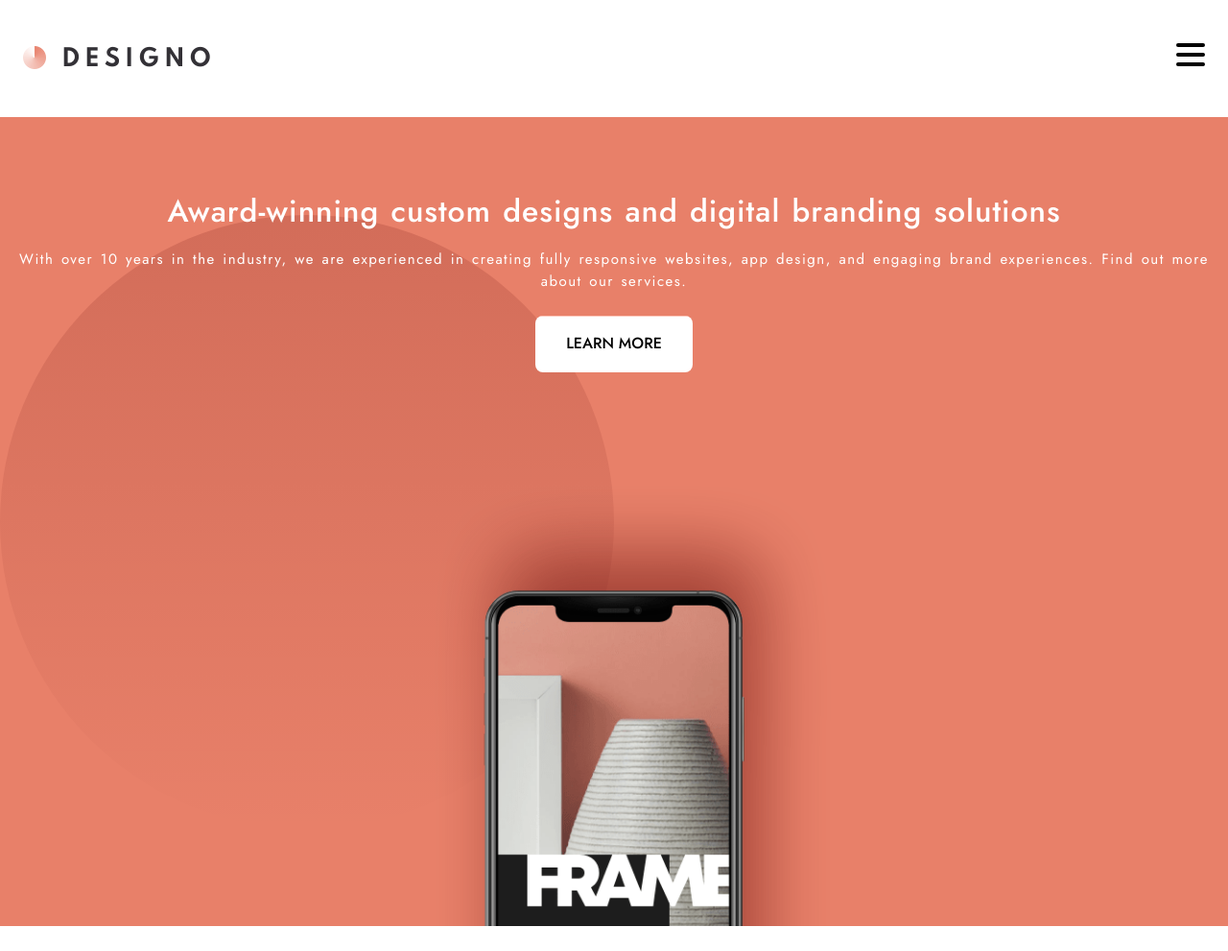
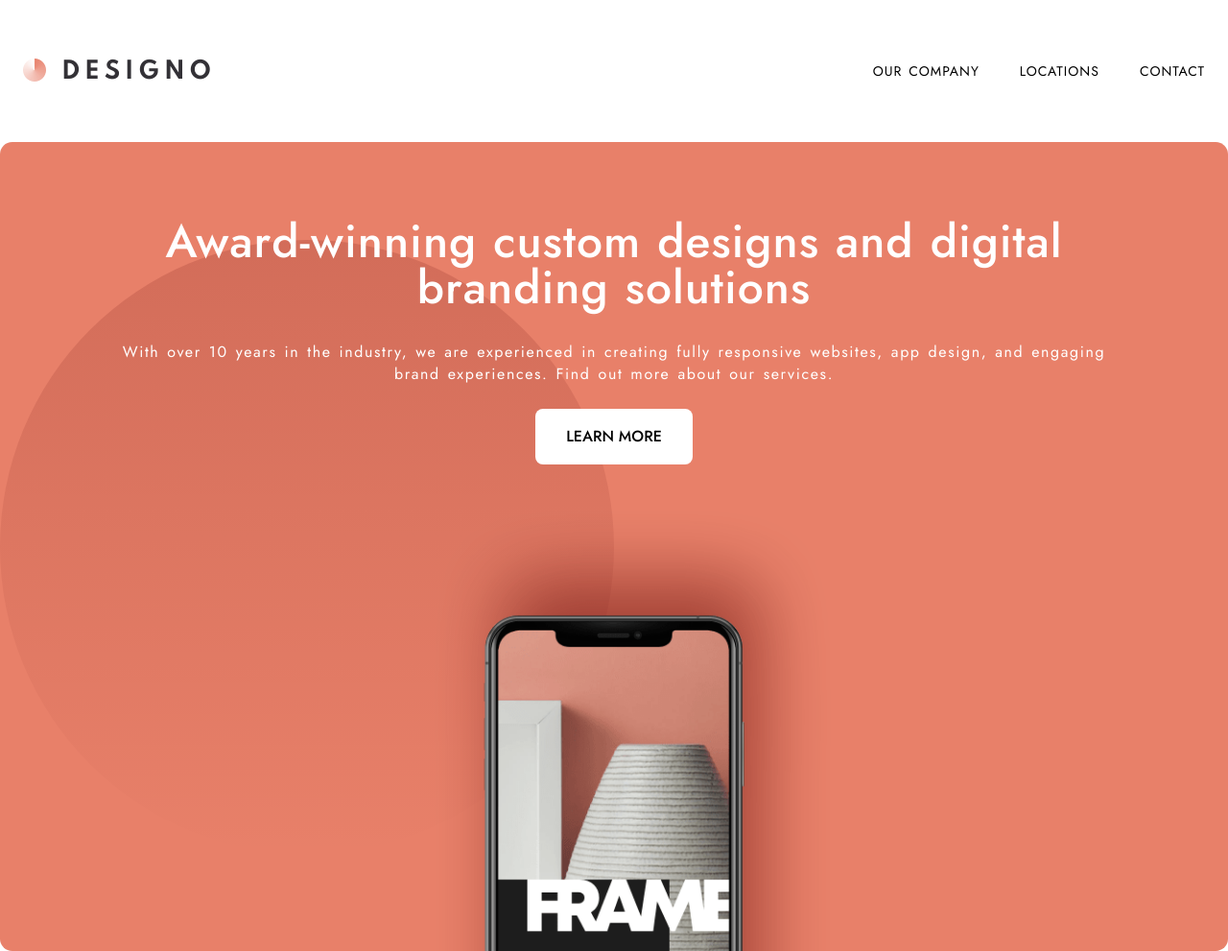
Before and after one commit to scott-parker4/designo, a website: page index.html in a window 1280 px wide. Shown: the top 991 px of the page at 96% size. Drawn offline with Linux system fonts and the light colour scheme.

Commit message:
set base styles for header nav at tablet width

```diff
--- a/css/nav.css
+++ b/css/nav.css
@@ -1,4 +1,4 @@
-.headerNav ul {
+.headerNavLinks {
   display: none;
 }
 
@@ -88,3 +88,56 @@
 .notVisible {
   visibility: hidden;
 }
+
+@media only screen and (min-width: 768px) {
+  /* Remove Mobile Nav */
+  .mobileNav {
+    display: none;
+  }
+
+  .hamburger {
+    display: none;
+  }
+
+  /* Header Nav Styles */
+
+  header {
+    padding: 50px 24px 50px 24px;
+  }
+
+  .headerNavLinks {
+    display: flex;
+    flex-direction: row;
+    list-style-type: none;
+    margin: 0;
+    padding: 0;
+    text-transform: uppercase;
+    font-size: 0.875rem;
+    letter-spacing: 0.125;
+    font-weight: 400;
+  }
+
+  .headerNavLink:not(:last-child) {
+    margin-right: 42px;
+  }
+
+  /* Basic Styles */
+
+  h1 {
+    font-size: 3rem;
+    line-height: 3rem;
+    font-weight: 500;
+  }
+
+  p {
+    font-size: 1rem;
+  }
+
+  .hero {
+    border-radius: 0.8rem;
+  }
+
+  .heroText {
+    padding: 80px 100px 0 100px;
+  }
+}
--- a/css/styles.css
+++ b/css/styles.css
@@ -59,6 +59,7 @@ h3 {
   max-width: 1440px;
   margin: 0 auto;
   height: 100vh;
+  width: 100%;
 }
 
 header {
@@ -239,7 +240,7 @@ a {
   background-color: var(--peach);
   color: white;
   text-align: center;
-  padding: 60px 20px 60px 20px;
+  padding: 60px 0 60px 0;
   width: 80%;
   border-radius: 0.8rem;
   align-self: center;
@@ -257,6 +258,10 @@ a {
   margin-top: 0;
 }
 
+.talk p {
+  padding: 20px;
+}
+
 .talk button {
   margin-top: 17px;
 }
@@ -269,6 +274,7 @@ a {
   align-items: center;
   text-align: center;
   margin-top: 190px;
+  width: 100%;
 }
 
 .footerLogo {
@@ -328,12 +334,13 @@ hr {
 /* Project Page Base Styles */
 
 .singleProjectContainer {
-  padding: 0px 24px 0 24px;
   display: flex;
   flex-direction: column;
   align-items: center;
   text-align: center;
   margin-bottom: 60px;
+  width: 80%;
+  align-self: center;
 }
 
 .projectImg {
--- a/index.html
+++ b/index.html
@@ -37,10 +37,10 @@
               <span class="hamburger-inner"></span>
             </span>
           </button>
-          <ul class="navLinks">
-            <li><a href="about.html">Our Company</a></li>
-            <li>Locations</li>
-            <li>Contact</li>
+          <ul class="headerNavLinks">
+            <li class="headerNavLink"><a href="about.html">Our Company</a></li>
+            <li class="headerNavLink">Locations</li>
+            <li class="headerNavLink">Contact</li>
           </ul>
         </nav>
       </header>
```
